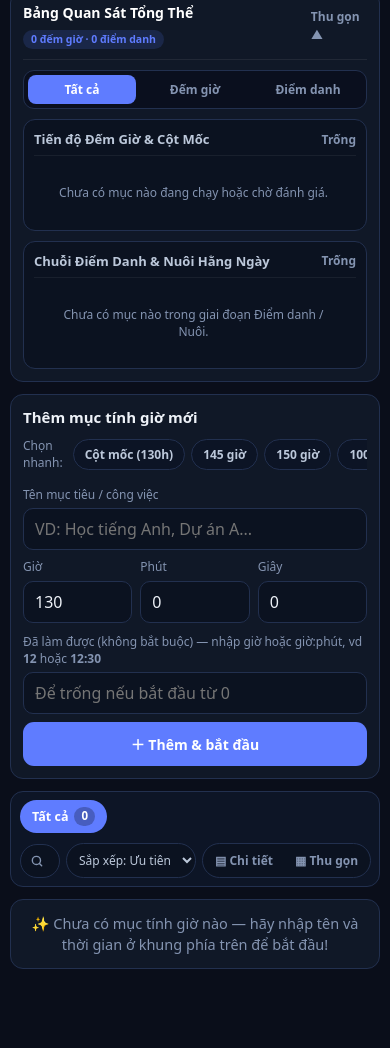
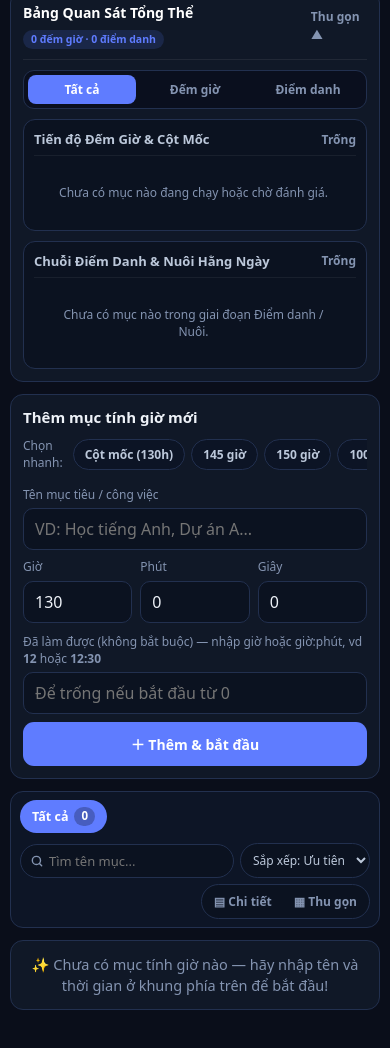
Before and after one commit to duchieu11099-pixel/tinh-gio, a plain HTML site: page index.html in a window 390 px wide. Shown: the part 381-1429 px from the top of the page. Before the commit the page ends 1388 px from the top, so only its background shows below. Drawn offline with Linux system fonts and the light colour scheme.

Commit message:
Sửa thanh tìm kiếm: ô tìm không còn phình to che các nút, chật thì tự xuống hàng; đang tìm thì tìm trên tất cả các nhóm

```diff
--- a/index.html
+++ b/index.html
@@ -248,7 +248,7 @@ input:focus,select:focus{border-color:var(--pri);box-shadow:0 0 0 3px rgba(95,12
   background:#0d1526;border:1px solid var(--border);
   padding:10px 12px;border-radius:14px;
 }
-.tabs{display:flex;gap:6px;overflow-x:auto;padding-bottom:2px;flex:1;min-width:240px}
+.tabs{display:flex;gap:6px;overflow-x:auto;padding-bottom:2px;flex:1 1 280px;min-width:0}
 .tabs::-webkit-scrollbar{height:0}
 .tab{
   padding:7px 13px;border-radius:999px;background:var(--card);
@@ -261,12 +261,12 @@ input:focus,select:focus{border-color:var(--pri);box-shadow:0 0 0 3px rgba(95,12
 .tab .t-cnt{
   background:rgba(0,0,0,.25);padding:1px 7px;border-radius:999px;font-size:11.5px;
 }
-.tools-right{display:flex;align-items:center;gap:8px;flex-wrap:wrap}
+.tools-right{display:flex;align-items:center;gap:8px;flex-wrap:wrap;flex:1 1 320px;justify-content:flex-end;min-width:0}
 .search-box{
-  position:relative;display:flex;align-items:center;
+  position:relative;display:flex;align-items:center;flex:1 1 150px;max-width:300px;min-width:0;
 }
 .search-box input{
-  padding:7px 12px 7px 30px;font-size:13px;border-radius:999px;width:180px;
+  padding:7px 12px 7px 30px;font-size:13px;border-radius:999px;width:100%;
   background:#0b1220;
 }
 .search-box span{position:absolute;left:10px;font-size:13px;color:var(--mut);pointer-events:none;display:inline-flex}
@@ -503,9 +503,9 @@ button,.tab,.kpi,.ov-item,.preset-chip{touch-action:manipulation}
   .tabs{width:100%;min-width:100%;gap:5px;-webkit-overflow-scrolling:touch}
   .tab{padding:6px 11px;font-size:12.5px}
   .tools-right{
-    width:100%;display:grid;grid-template-columns:1fr auto auto;gap:6px;
-  }
-  .search-box{width:100%}
+    width:100%;display:flex;flex-wrap:wrap;gap:6px;justify-content:flex-end;
+  }
+  .search-box{flex:1 1 140px;max-width:none}
   .search-box input{width:100%;font-size:13px;padding:7px 10px 7px 28px}
   .sort-sel{font-size:12px;padding:7px 8px;max-width:132px}
   .vbar #vGrid{display:none}
@@ -1099,7 +1099,7 @@ function render(){
     gs.map(g=>'<div class="tab'+(FILT===g[0]?' on':'')+'" data-f="'+g[0]+'" title="'+g[1]+'">'+(tabLabels[g[0]]||g[1].split(' ')[0])+' <span class="t-cnt">'+grp[g[0]].length+'</span></div>').join('');
 
   const q=SEARCH.trim().toLowerCase();
-  const shown=FILT==='all'?gs:gs.filter(g=>g[0]===FILT);
+  const shown=(FILT==='all'||q)?gs:gs.filter(g=>g[0]===FILT);
 
   if(!S.timers.length){
     $('list').innerHTML='<div class="card empty">✨ Chưa có mục tính giờ nào — hãy nhập tên và thời gian ở khung phía trên để bắt đầu!</div>';
```
